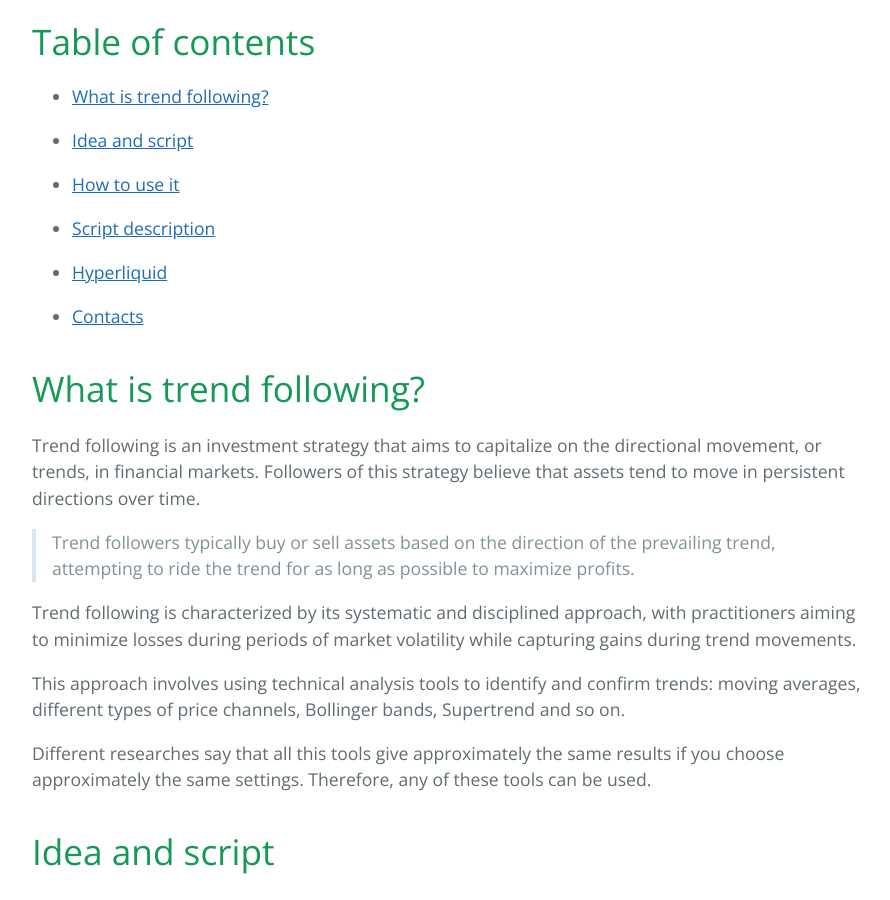
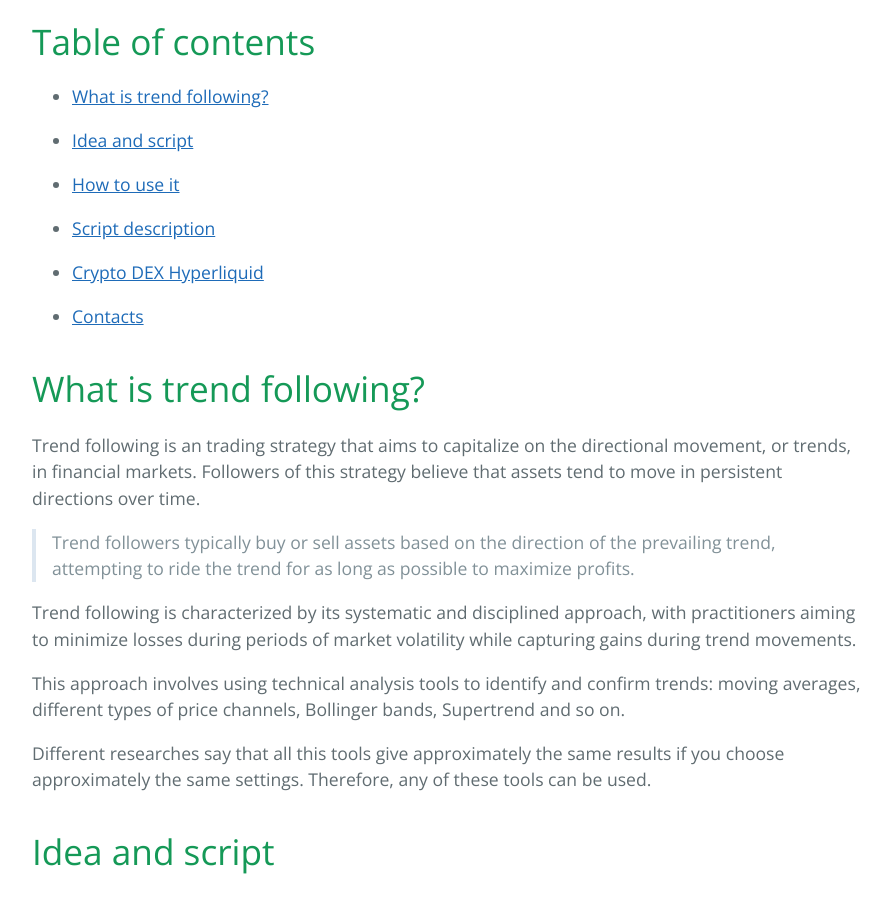
Before and after one commit to sergeyen7/sergeyen7.github.io, a Jekyll site: the page built from index.md, in a window 1280 px wide and 900 px high, scrolled down 334 px. Shown: the whole window, without its empty margins (192-1082 px from the left). Built offline with Jekyll 4.4.1, drawn with Linux system fonts in a browser that asks for light colours; nearby versions of some CDN libraries; some of the changed text lies outside the part shown.

Commit message:
Update index.md

```diff
--- a/index.md
+++ b/index.md
@@ -12,13 +12,13 @@ description: Do trend following strategy works in crypto?
 
 * [Script description](#script-description)
 
-* [Hyperliquid](#hyperliquid)
+* [Crypto DEX Hyperliquid](#crypto-dex-hyperliquid)
 
 * [Contacts](#contacts)
 
 # What is trend following?
 
-Trend following is an investment strategy that aims to capitalize on the directional movement, or trends, in financial markets. Followers of this strategy believe that assets tend to move in persistent directions over time.
+Trend following is an trading strategy that aims to capitalize on the directional movement, or trends, in financial markets. Followers of this strategy believe that assets tend to move in persistent directions over time.
 
 > Trend followers typically buy or sell assets based on the direction of the prevailing trend, attempting to ride the trend for as long as possible to maximize profits.
 
@@ -171,7 +171,7 @@ Inputs (Settings):
 * Show info label: show informational label with calculations: ATR, order size, prices.
 
 
-# Hyperliquid
+# Crypto DEX Hyperliquid
 
 Hyperliquid is an order book perpetual futures DEX. The DEX runs on the Hyperliquid L1, a custom blockchain that is performant enough to operate the whole exchange – every operation happens transparently on-chain with block latency <1 second.
 
```
